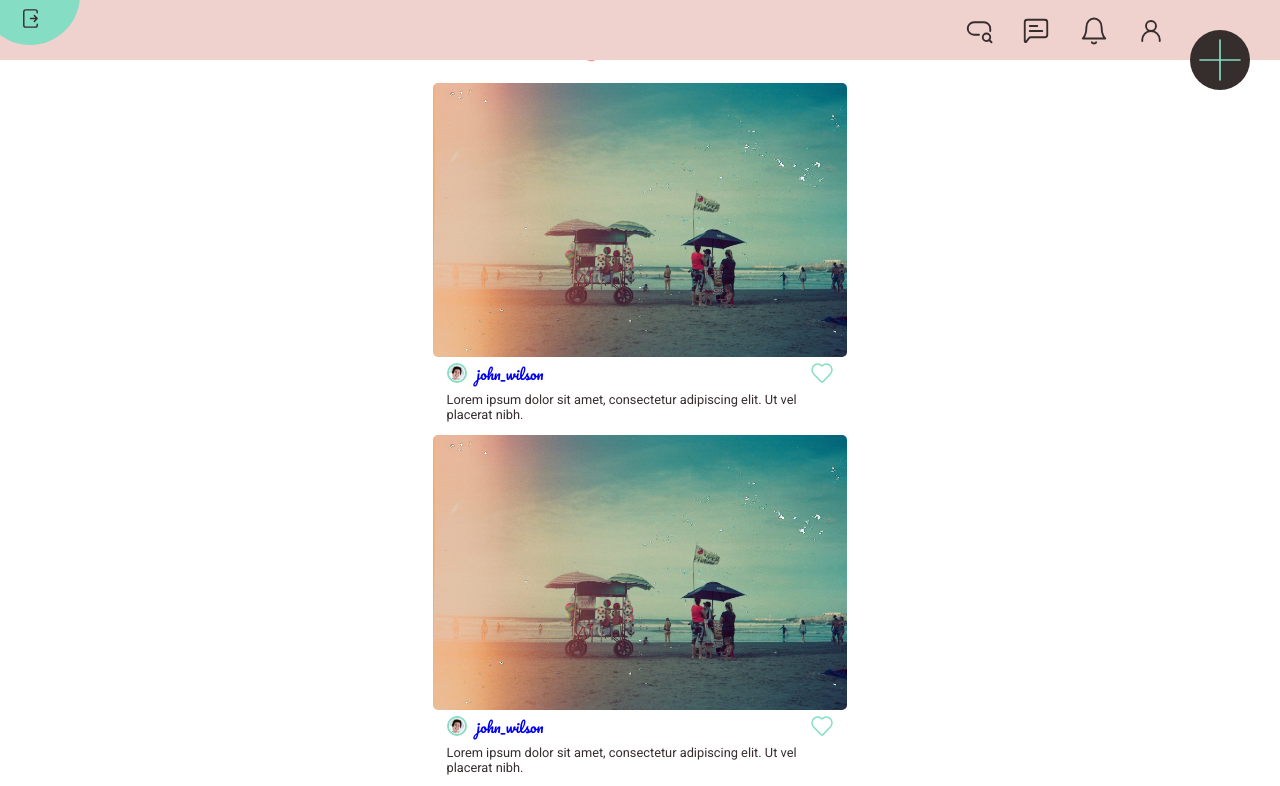
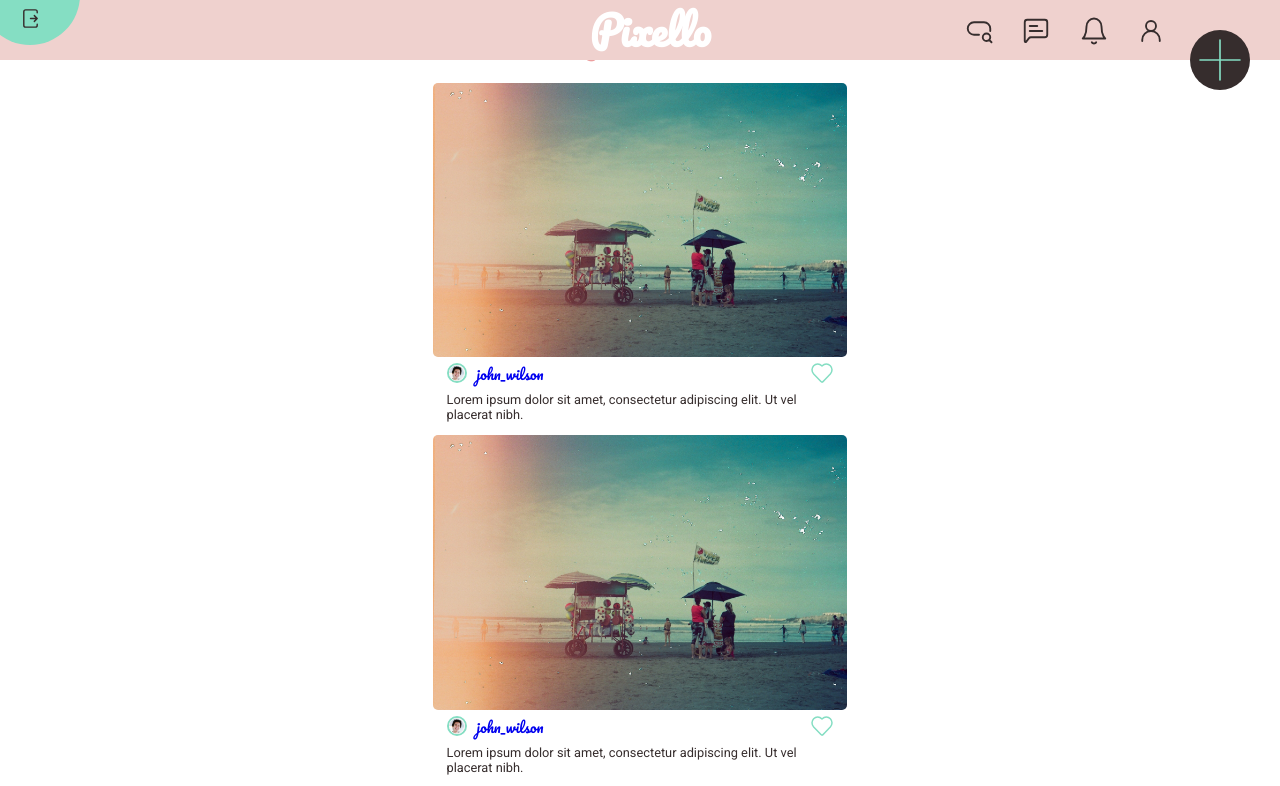
Before and after one commit to mdart86/Pixello, a React (Create React App) app: page /home in a window 1280 px wide. Shown: the top 786 px of the page. Built offline with nearby package versions, Linux system fonts and the light colour scheme.

Commit message:
added logo to desktop nav

```diff
--- a/src/components/DesktopNav.js
+++ b/src/components/DesktopNav.js
@@ -18,6 +18,7 @@ const DesktopNav = ( { excludedUrls } ) => {
         <Box>
             <Logout excludedUrls={excludedUrls} left="true"/>
             {window.location.pathname !== "/new" ? <Link to="/new"><PlusIcon src={plus} alt="plus sign icon"/></Link> : null}
+            <Logo>Pixello</Logo>
             <IconsContainer>
                 {window.location.pathname === "/home" ? <Link to="/filter"><Icon src={category} alt="search by category icon"/></Link> : <Link to="/home"><Icon src={home} alt="home page icon"/></Link>}
                 <Link to="/messages"><Icon src={messages} alt="private messages icon"/></Link>
@@ -46,6 +47,16 @@ const Box = styled.nav`
     }
 `
 
+const Logo = styled.h1`
+    position: absolute;
+    left: 50%;
+    width: 100px;
+    margin-left: -50px;
+    color: var(--white);
+    font-family: 'Pacifico', cursive;
+    font-size: 2.5rem;
+`
+
 const PlusIcon = styled.img`
     position: absolute;
     top: 20px;
@@ -60,7 +71,6 @@ const IconsContainer = styled.div`
     justify-content: space-around;
     margin: 5px 100px 0 0;
     ${window.location.pathname === "/new" ? "margin-right: 15px;" : null}
-
 `
 
 const Icon = styled.img`
```
